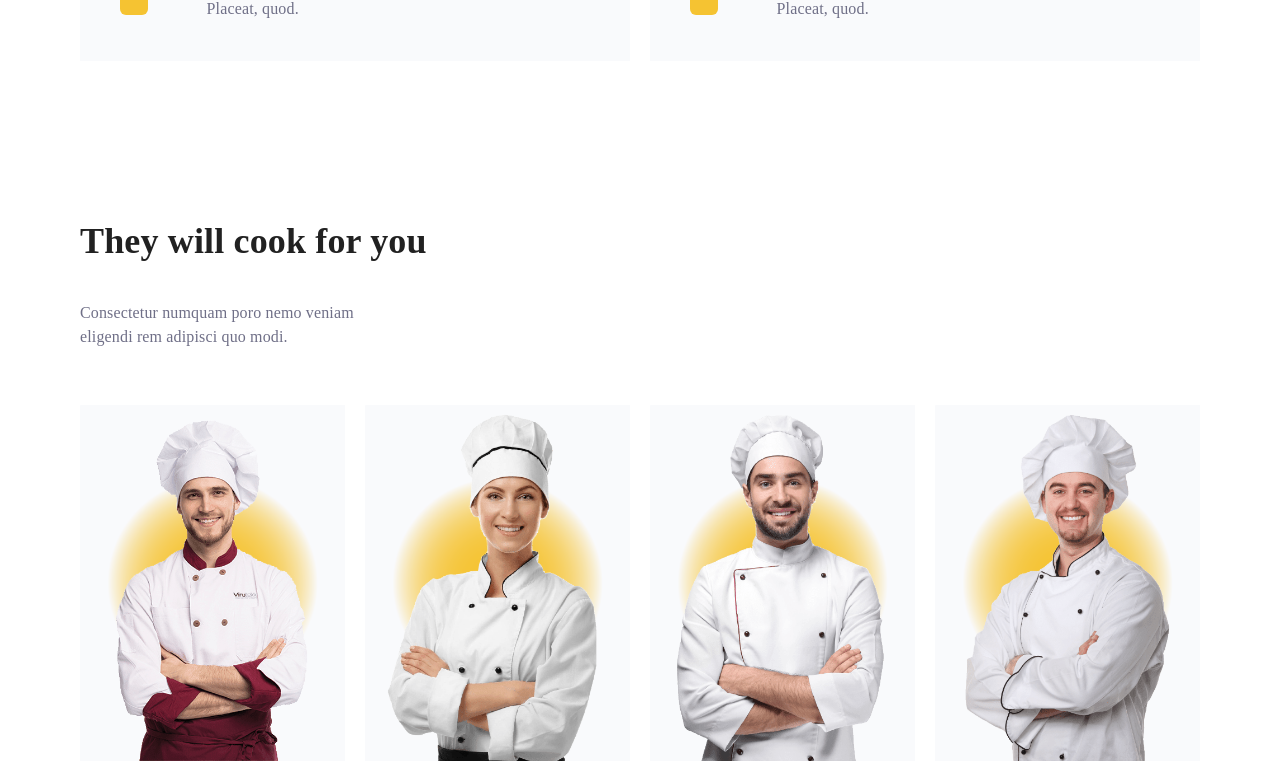
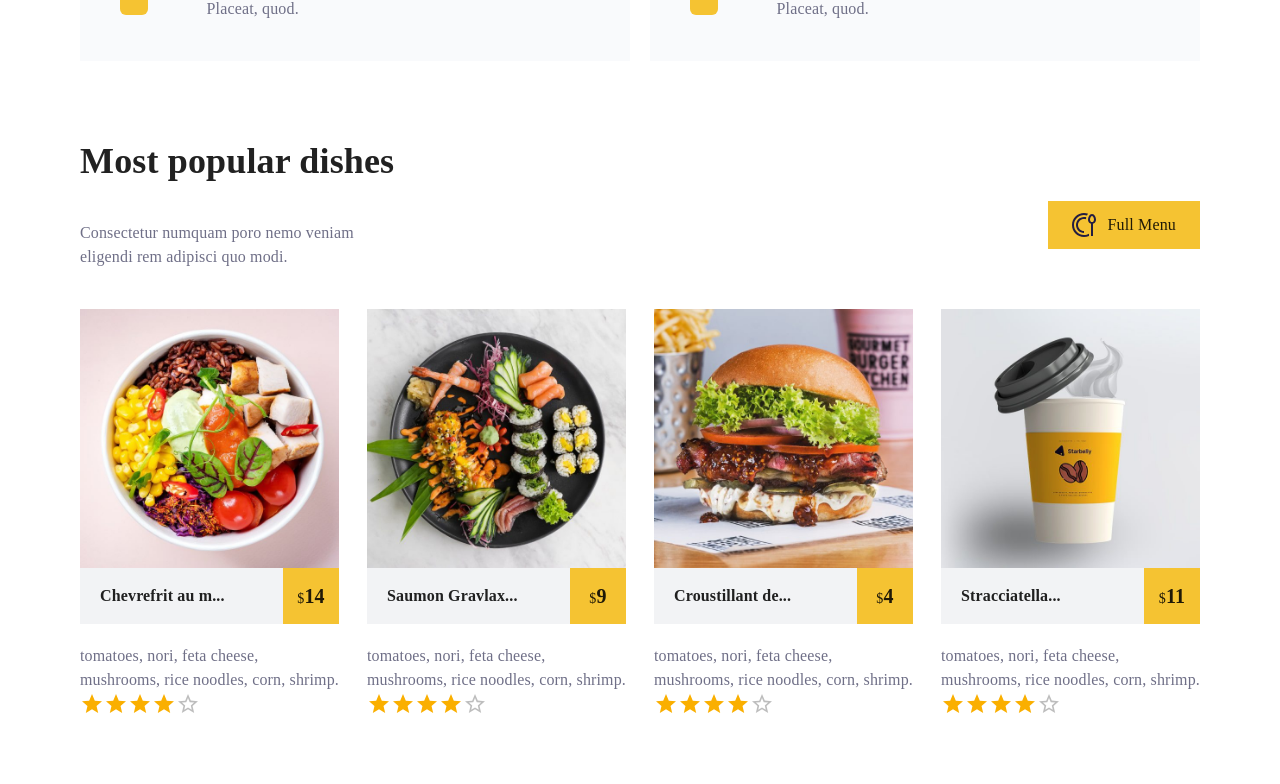
Before and after one commit to SalehAhmed19/restaurant, a React (Create React App) app: page / in a window 1280 px wide. Shown: the part 1999-2783 px from the top of the page. Built offline with nearby package versions, Linux system fonts and the light colour scheme.

Commit message:
popular food added

```diff
--- /dev/null
+++ b/src/Components/Isolated/PopularDishCard.jsx
@@ -0,0 +1,25 @@
+import { Rating } from "@mui/material";
+import React from "react";
+
+const PopularDishCard = ({ dish }) => {
+  return (
+    <div>
+      <img src={dish.img} alt="" />
+      <div className="flex justify-between items-center bg-[#F2F3F5]">
+        <h4 className="font-bold mx-5">{dish.name.slice(0, 15) + "..."}</h4>
+        <div className="bg-[#F5C332] h-14 w-14 flex justify-center items-center">
+          <h4 className="text-xl font-bold">
+            <span className="text-sm font-normal">$</span>
+            {dish.price}
+          </h4>
+        </div>
+      </div>
+      <div className="my-5">
+        <p className="text-[#6F6F87]">{dish.des}</p>
+        <Rating name="read-only" value={dish.ratings} readOnly />
+      </div>
+    </div>
+  );
+};
+
+export default PopularDishCard;
--- /dev/null
+++ b/src/Components/Isolated/PopularDishes.jsx
@@ -0,0 +1,73 @@
+import React from "react";
+import { Zoom } from "react-reveal";
+import menu1 from "../../Assets/menu-1.jpg";
+import menu2 from "../../Assets/menu-2.jpg";
+import menu3 from "../../Assets/menu-3.jpg";
+import menu4 from "../../Assets/menu-4.jpg";
+import PopularDishCard from "./PopularDishCard";
+import menu from "../../Assets/menu.svg";
+import { Link } from "react-router-dom";
+
+const PopularDishes = () => {
+  const dishes = [
+    {
+      _id: 1,
+      name: "Chevrefrit au miel",
+      des: "tomatoes, nori, feta cheese, mushrooms, rice noodles, corn, shrimp.",
+      price: 14,
+      ratings: 4,
+      img: menu1,
+    },
+    {
+      _id: 2,
+      name: "Saumon Gravlax",
+      des: "tomatoes, nori, feta cheese, mushrooms, rice noodles, corn, shrimp.",
+      price: 9,
+      ratings: 4,
+      img: menu2,
+    },
+    {
+      _id: 3,
+      name: "Croustillant de poisson",
+      des: "tomatoes, nori, feta cheese, mushrooms, rice noodles, corn, shrimp.",
+      price: 4,
+      ratings: 4,
+      img: menu3,
+    },
+    {
+      _id: 4,
+      name: "Stracciatella",
+      des: "tomatoes, nori, feta cheese, mushrooms, rice noodles, corn, shrimp.",
+      price: 11,
+      ratings: 4,
+      img: menu4,
+    },
+  ];
+  return (
+    <div className="mx-20">
+      <div className="flex justify-between items-center">
+        <div>
+          <h2 className="text-4xl font-bold">Most popular dishes</h2>
+          <p className="my-10 text-[#6F6F87]">
+            Consectetur numquam poro nemo veniam <br /> eligendi rem adipisci
+            quo modi.
+          </p>
+        </div>
+        <Link to="/full-menu">
+          <button className="flex items-center px-6 bg-[#F5C332] py-3">
+            <img className="mr-3" src={menu} alt="" /> Full Menu
+          </button>
+        </Link>
+      </div>
+      <div className="grid grid-cols-1 lg:grid-cols-4 gap-7 ">
+        {dishes.map((dish) => (
+          <Zoom>
+            <PopularDishCard key={dish._id} dish={dish} />
+          </Zoom>
+        ))}
+      </div>
+    </div>
+  );
+};
+
+export default PopularDishes;
--- a/src/Pages/Home.jsx
+++ b/src/Pages/Home.jsx
@@ -3,6 +3,7 @@ import About from "../Components/Isolated/About";
 import Banner from "../Components/Isolated/Banner";
 import Categories from "../Components/Isolated/Categories";
 import DownloadApp from "../Components/Isolated/DownloadApp";
+import PopularDishes from "../Components/Isolated/PopularDishes";
 import Teams from "../Components/Isolated/Teams";
 
 const Home = () => {
@@ -11,6 +12,7 @@ const Home = () => {
       <Banner />
       <About />
       <Categories />
+      <PopularDishes />
       <Teams />
       <DownloadApp />
     </div>
```
